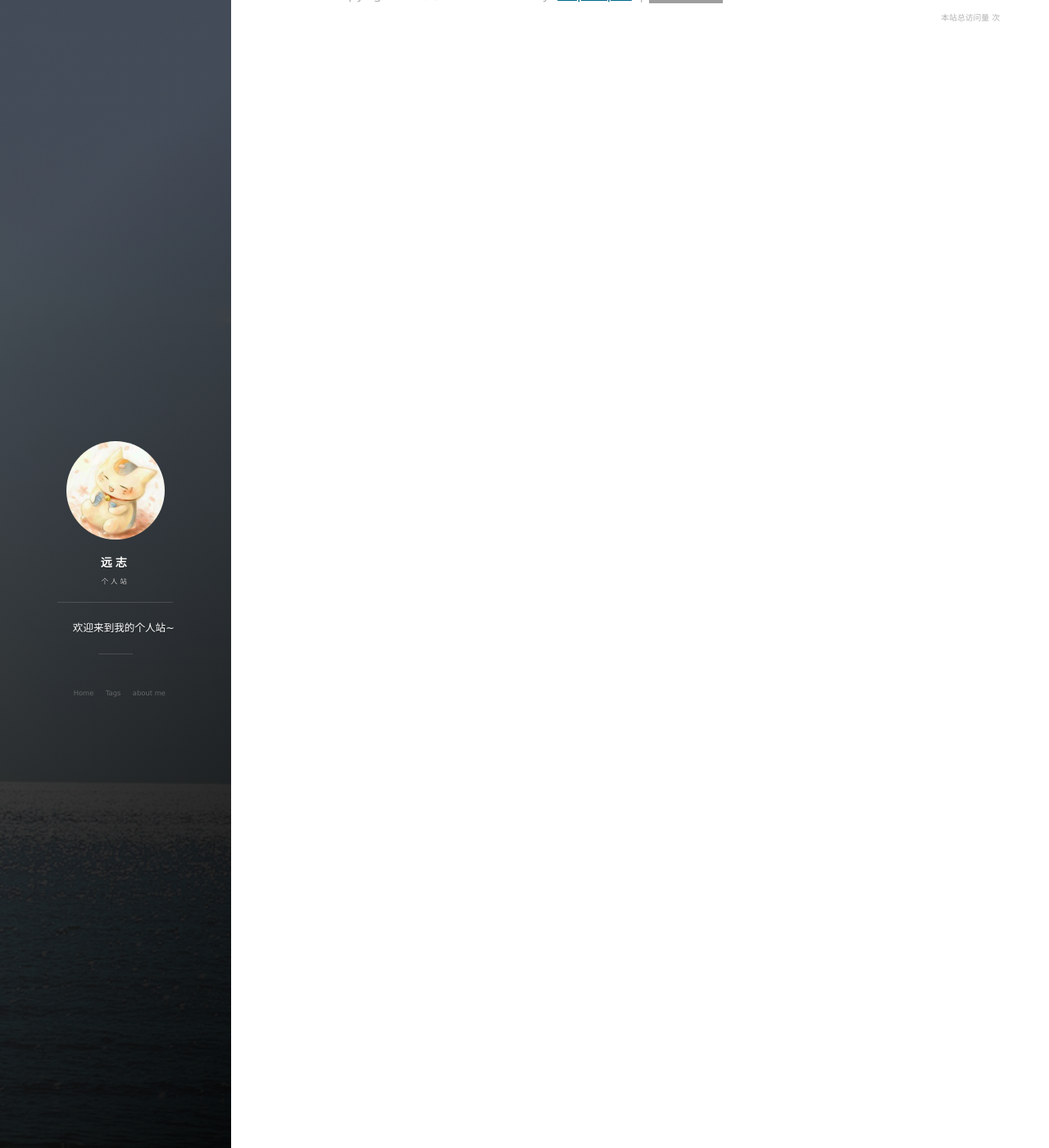
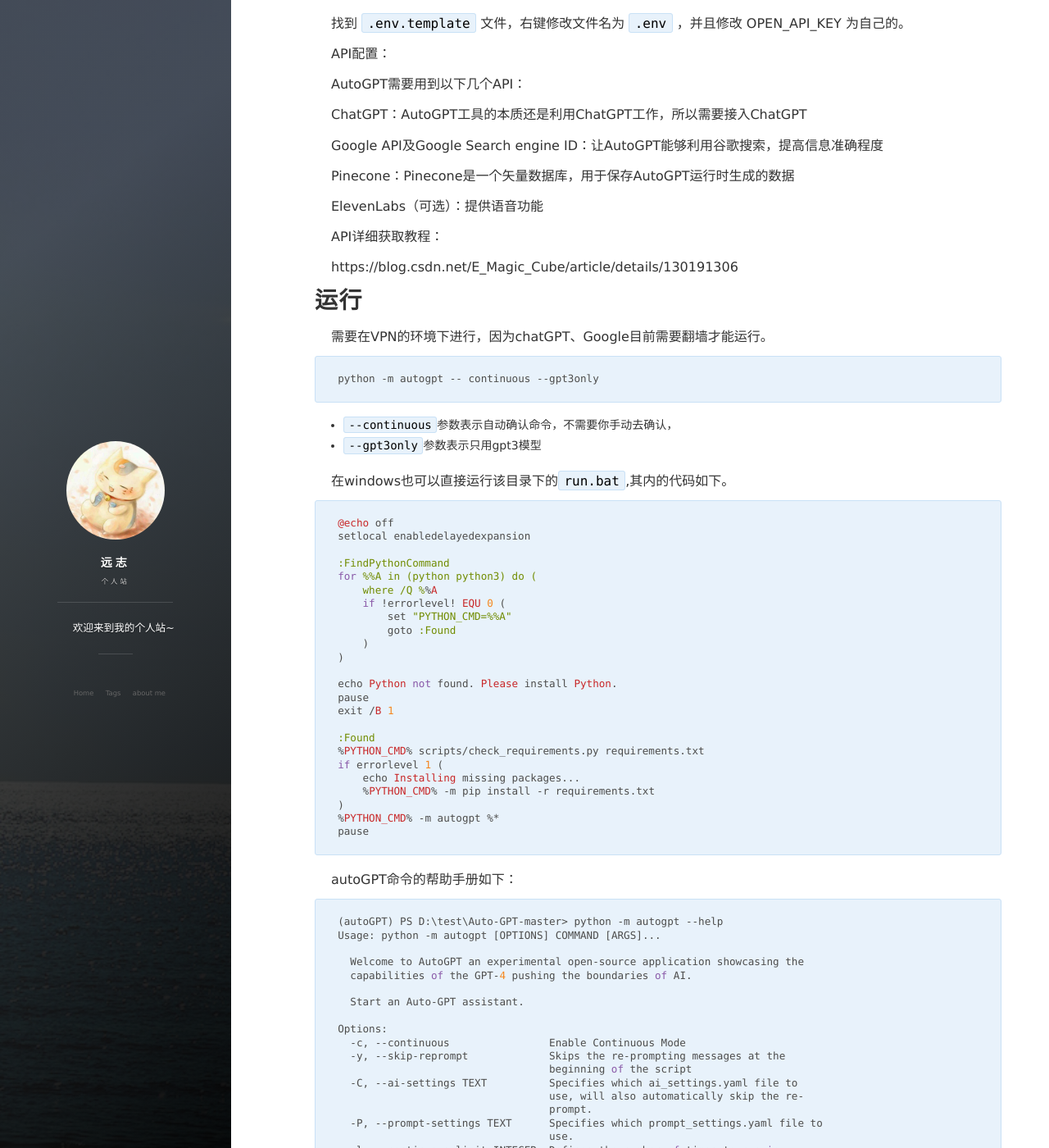
Before and after one commit to xiaowei3223/xiaowei3223.github.io, a Jekyll site: the page built from _posts/2023-06-01-AItest01.md, in a window 1280 px wide and 1400 px high, scrolled down 470 px. Shown: the whole window at 82% size. Built offline with Jekyll 4.4.1, drawn with Linux system fonts in a browser that asks for light colours; nearby versions of some CDN libraries; comment, search, counter and statistics services are not loaded; some of the changed text lies outside the part shown; grey boxes are pictures that could not be loaded.

Commit message:
chatGPT相关内容

````diff
--- a/_posts/2023-06-01-AItest01.md
+++ b/_posts/2023-06-01-AItest01.md
@@ -4,3 +4,143 @@ title: "AutoGPT test"
 date: 2023-06-01
 description: "AutoGPT"
 ---
+
+
+
+
+
+# 下载源码
+
+AutoGPT 官方仓库：https://github.com/Significant-Gravitas/Auto-GPT
+
+
+
+# 安装库
+
+下载后，进入到目录中
+
+```python
+# 建一个虚拟环境
+conda create -n autoGPT python=3.10
+conda activate autoGPT
+# 安装使用到的库
+pip install requirements.txt
+```
+
+
+
+# 修改配置文件
+
+找到 `.env.template` 文件，右键修改文件名为 `.env` ，并且修改 OPEN_API_KEY 为自己的。
+
+API配置：
+
+AutoGPT需要用到以下几个API：
+
+ChatGPT：AutoGPT工具的本质还是利用ChatGPT工作，所以需要接入ChatGPT
+
+Google API及Google Search engine ID：让AutoGPT能够利用谷歌搜索，提高信息准确程度
+
+Pinecone：Pinecone是一个矢量数据库，用于保存AutoGPT运行时生成的数据
+
+ElevenLabs（可选）：提供语音功能
+
+API详细获取教程：
+
+https://blog.csdn.net/E_Magic_Cube/article/details/130191306
+
+
+
+# 运行
+
+需要在VPN的环境下进行，因为chatGPT、Google目前需要翻墙才能运行。
+
+
+
+```powershell
+python -m autogpt -- continuous --gpt3only
+```
+
+- `--continuous`参数表示自动确认命令，不需要你手动去确认，
+- `--gpt3only`参数表示只用gpt3模型
+
+
+
+在windows也可以直接运行该目录下的`run.bat`,其内的代码如下。
+
+```powershell
+@echo off
+setlocal enabledelayedexpansion
+
+:FindPythonCommand
+for %%A in (python python3) do (
+    where /Q %%A
+    if !errorlevel! EQU 0 (
+        set "PYTHON_CMD=%%A"
+        goto :Found
+    )
+)
+
+echo Python not found. Please install Python.
+pause
+exit /B 1
+
+:Found
+%PYTHON_CMD% scripts/check_requirements.py requirements.txt
+if errorlevel 1 (
+    echo Installing missing packages...
+    %PYTHON_CMD% -m pip install -r requirements.txt
+)
+%PYTHON_CMD% -m autogpt %*
+pause
+```
+
+
+
+autoGPT命令的帮助手册如下：
+
+```powershell
+(autoGPT) PS D:\test\Auto-GPT-master> python -m autogpt --help
+Usage: python -m autogpt [OPTIONS] COMMAND [ARGS]...
+
+  Welcome to AutoGPT an experimental open-source application showcasing the
+  capabilities of the GPT-4 pushing the boundaries of AI.
+
+  Start an Auto-GPT assistant.
+
+Options:
+  -c, --continuous                Enable Continuous Mode
+  -y, --skip-reprompt             Skips the re-prompting messages at the
+                                  beginning of the script
+  -C, --ai-settings TEXT          Specifies which ai_settings.yaml file to
+                                  use, will also automatically skip the re-
+                                  prompt.
+  -P, --prompt-settings TEXT      Specifies which prompt_settings.yaml file to
+                                  use.
+  -l, --continuous-limit INTEGER  Defines the number of times to run in
+                                  continuous mode
+  --speak                         Enable Speak Mode
+  --debug                         Enable Debug Mode
+  --gpt3only                      Enable GPT3.5 Only Mode
+  --gpt4only                      Enable GPT4 Only Mode
+  -m, --use-memory TEXT           Defines which Memory backend to use
+  -b, --browser-name TEXT         Specifies which web-browser to use when
+                                  using selenium to scrape the web.
+  --allow-downloads               Dangerous: Allows Auto-GPT to download files
+                                  natively.
+  --skip-news                     Specifies whether to suppress the output of
+                                  latest news on startup.
+  --install-plugin-deps           Installs external dependencies for 3rd party
+                                  plugins.
+  --help                          Show this message and exit.
+```
+
+
+
+参考：
+
+1、[炸裂的 AutoGPT，鱼皮教你免费用！ - 知乎 (zhihu.com)](https://zhuanlan.zhihu.com/p/624577366)
+
+2、[AutoGPT 使用教程及上手体验（一分钟配置可用） - 掘金 (juejin.cn)](https://juejin.cn/post/7238917620837220412)
+
+3、[AutoGPT保姆级使用教程_E_Magic_Cube的博客-CSDN博客](https://blog.csdn.net/E_Magic_Cube/article/details/130191306)
````
Also changed, not shown: _posts/2023-06-01-AItest02.md (added, +105 -0 lines), _posts/2023-06-01-AItest03.md (added, +110 -0 lines).
